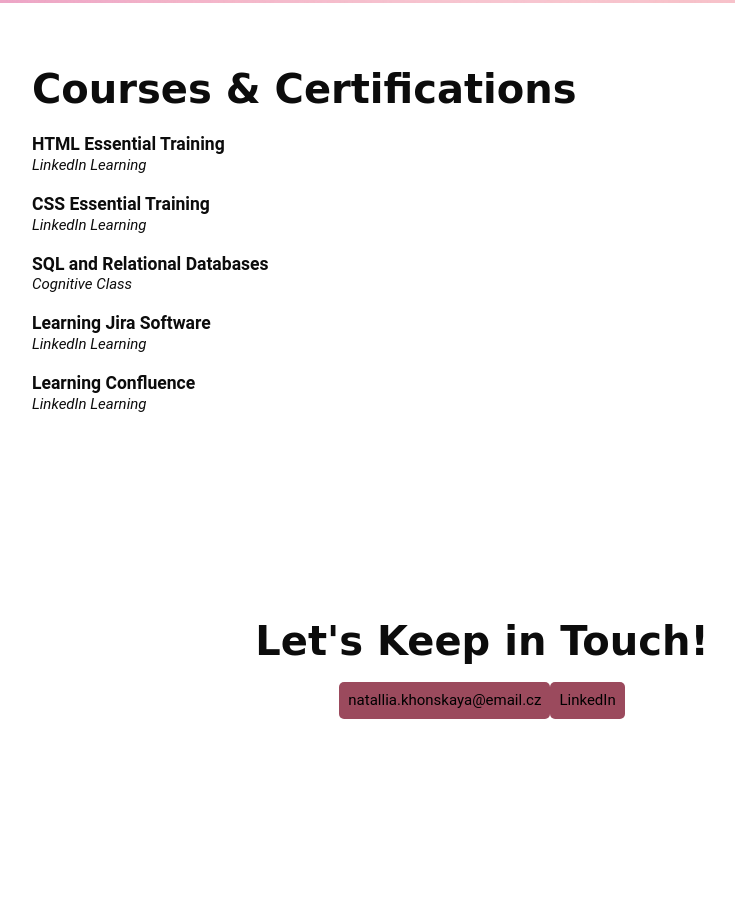
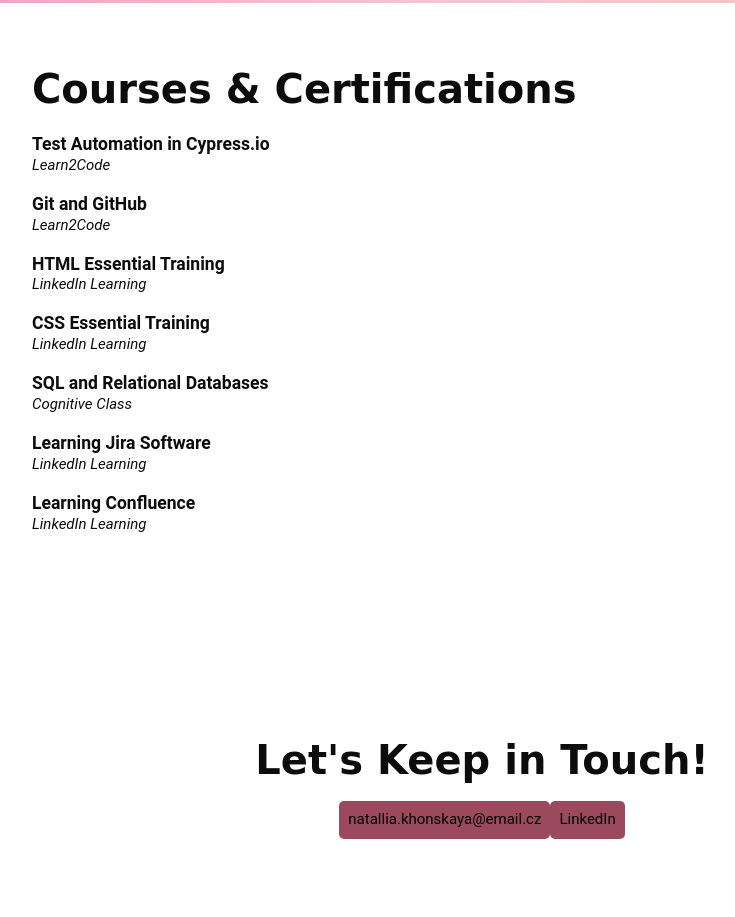
Before and after one commit to NatalliaKhonskaya/html-css, a plain HTML site: page index.html in a window 1280 px wide. Shown: the part 2001-2918 px from the top of the page, without its empty margins (158-893 px from the left). Before the commit the page ends 2805 px from the top, so only its background shows below. Drawn offline with Linux system fonts and the light colour scheme.

Commit message:
add courses

```diff
--- a/index.html
+++ b/index.html
@@ -111,6 +111,10 @@
         <h2>Courses & Certifications</h2>
 
      <section>
+       <h3>Test Automation in Cypress.io</h3>
+       <p>Learn2Code</p>
+       <h3>Git and GitHub</h3>
+       <p>Learn2Code</p>
        <h3>HTML Essential Training</h3>
        <p>LinkedIn Learning</p>
        <h3>CSS Essential Training</h3>
```
Lines whose indentation alone changed are shown as unchanged.
